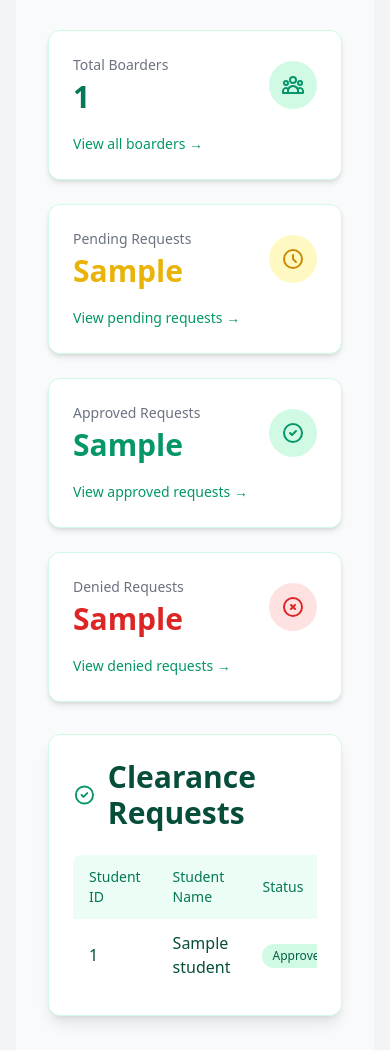
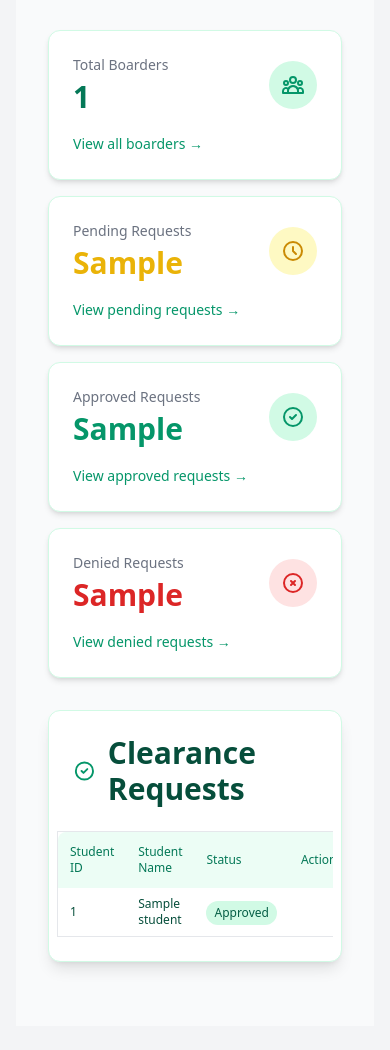
Before and after one commit to lanzy-lanzy/student-clearance-system, a Django app: template templates/core/bh_owner_dashboard.html in a window 390 px wide. Shown: the part 243-1293 px from the top of the page. Run offline with Django 5.2, Linux system fonts and the light colour scheme; the template is opened without the code that fills it: most values are stand-ins (such as "Sample title", 1, 10 or a date in 2020); some libraries are stand-ins or nearby versions.

Commit message:
Add mobile sidebar and enhance layout for owner dashboard and related pages
- Introduced a mobile sidebar for better navigation on smaller screens by including "bh_owner_sidenav_mobile.html" in multiple templates.
- Adjusted grid layouts and spacing in the owner dashboard for improved responsiveness.
- Enhanced table styling in the dashboard to ensure better readability and usability.
- Updated forms and buttons across various templates to maintain consistent styling and improve accessibility.
- Added additional information sections in export and report pages to clarify data contents.
- Cleaned up unnecessary whitespace in templates for better code readability.

```diff
--- /dev/null
+++ b/templates/components/bh_owner_sidenav_mobile.html
@@ -0,0 +1,121 @@
+<div class="pt-5 pb-4">
+    <div class="flex items-center flex-shrink-0 px-4">
+        <svg xmlns="http://www.w3.org/2000/svg" class="h-8 w-8 text-emerald-400" fill="none" viewBox="0 0 20 20" stroke="currentColor">
+            <path d="M10.707 2.293a1 1 0 00-1.414 0l-7 7a1 1 0 001.414 1.414L4 10.414V17a1 1 0 001 1h2a1 1 0 001-1v-2a1 1 0 011-1h2a1 1 0 011 1v2a1 1 0 001 1h2a1 1 0 001-1v-6.586l.293.293a1 1 0 001.414-1.414l-7-7z"/>
+        </svg>
+        <h2 class="ml-3 text-2xl font-bold text-white">BH Owner Portal</h2>
+    </div>
+
+    <div class="mt-5 px-2">
+        <nav class="space-y-2">
+            <!-- Dashboard -->
+            <a href="{% url 'bh_owner_dashboard' %}"
+               class="group flex items-center px-4 py-3 text-base font-medium rounded-md text-white hover:bg-emerald-800">
+                <svg xmlns="http://www.w3.org/2000/svg" class="mr-3 h-6 w-6 text-emerald-300" viewBox="0 0 20 20" fill="currentColor">
+                    <path d="M10.707 2.293a1 1 0 00-1.414 0l-7 7a1 1 0 001.414 1.414L4 10.414V17a1 1 0 001 1h2a1 1 0 001-1v-2a1 1 0 011-1h2a1 1 0 011 1v2a1 1 0 001 1h2a1 1 0 001-1v-6.586l.293.293a1 1 0 001.414-1.414l-7-7z"/>
+                </svg>
+                Dashboard
+            </a>
+
+            <!-- Student Management Section -->
+            <div class="pt-4 pb-1">
+                <p class="px-4 text-xs font-semibold text-gray-400 uppercase tracking-wider">Student Management</p>
+            </div>
+
+            <a href="{% url 'bh_owner_boarders' %}"
+               class="group flex items-center px-4 py-3 text-base font-medium rounded-md text-white hover:bg-emerald-800">
+                <svg xmlns="http://www.w3.org/2000/svg" class="mr-3 h-6 w-6 text-emerald-300" viewBox="0 0 20 20" fill="currentColor">
+                    <path d="M13 6a3 3 0 11-6 0 3 3 0 016 0zM18 8a2 2 0 11-4 0 2 2 0 014 0zM14 15a4 4 0 00-8 0v3h8v-3zM6 8a2 2 0 11-4 0 2 2 0 014 0zM16 18v-3a5.972 5.972 0 00-.75-2.906A3.005 3.005 0 0119 15v3h-3zM4.75 12.094A5.973 5.973 0 004 15v3H1v-3a3 3 0 013.75-2.906z" />
+                </svg>
+                My Boarders
+            </a>
+
+            <a href="{% url 'bh_owner_add_student' %}"
+               class="group flex items-center px-4 py-3 text-base font-medium rounded-md text-white hover:bg-emerald-800">
+                <svg xmlns="http://www.w3.org/2000/svg" class="mr-3 h-6 w-6 text-emerald-300" viewBox="0 0 20 20" fill="currentColor">
+                    <path d="M8 9a3 3 0 100-6 3 3 0 000 6zM8 11a6 6 0 016 6H2a6 6 0 016-6zM16 7a1 1 0 10-2 0v1h-1a1 1 0 100 2h1v1a1 1 0 102 0v-1h1a1 1 0 100-2h-1V7z" />
+                </svg>
+                Add Student
+            </a>
+
+            <!-- Clearance Management Section -->
+            <div class="pt-4 pb-1">
+                <p class="px-4 text-xs font-semibold text-gray-400 uppercase tracking-wider">Clearance Management</p>
+            </div>
+
+            <a href="{% url 'bh_owner_pending_requests' %}"
+               class="group flex items-center px-4 py-3 text-base font-medium rounded-md text-white hover:bg-emerald-800">
+                <svg xmlns="http://www.w3.org/2000/svg" class="mr-3 h-6 w-6 text-emerald-300" viewBox="0 0 20 20" fill="currentColor">
+                    <path fill-rule="evenodd" d="M10 18a8 8 0 100-16 8 8 0 000 16zm1-12a1 1 0 10-2 0v4a1 1 0 00.293.707l2.828 2.829a1 1 0 101.415-1.415L11 9.586V6z" clip-rule="evenodd" />
+                </svg>
+                Pending Requests
+            </a>
+
+            <a href="{% url 'bh_owner_approved_requests' %}"
+               class="group flex items-center px-4 py-3 text-base font-medium rounded-md text-white hover:bg-emerald-800">
+                <svg xmlns="http://www.w3.org/2000/svg" class="mr-3 h-6 w-6 text-emerald-300" viewBox="0 0 20 20" fill="currentColor">
+                    <path fill-rule="evenodd" d="M16.707 5.293a1 1 0 010 1.414l-8 8a1 1 0 01-1.414 0l-4-4a1 1 0 011.414-1.414L8 12.586l7.293-7.293a1 1 0 011.414 0z" clip-rule="evenodd" />
+                </svg>
+                Approved Requests
+            </a>
+
+            <a href="{% url 'bh_owner_denied_requests' %}"
+               class="group flex items-center px-4 py-3 text-base font-medium rounded-md text-white hover:bg-emerald-800">
+                <svg xmlns="http://www.w3.org/2000/svg" class="mr-3 h-6 w-6 text-emerald-300" viewBox="0 0 20 20" fill="currentColor">
+                    <path fill-rule="evenodd" d="M4.293 4.293a1 1 0 011.414 0L10 8.586l4.293-4.293a1 1 0 111.414 1.414L11.414 10l4.293 4.293a1 1 0 01-1.414 1.414L10 11.414l-4.293 4.293a1 1 0 01-1.414-1.414L8.586 10 4.293 5.707a1 1 0 010-1.414z" clip-rule="evenodd" />
+                </svg>
+                Denied Requests
+            </a>
+
+            <a href="{% url 'bh_owner_clearance_history' %}"
+               class="group flex items-center px-4 py-3 text-base font-medium rounded-md text-white hover:bg-emerald-800">
+                <svg xmlns="http://www.w3.org/2000/svg" class="mr-3 h-6 w-6 text-emerald-300" viewBox="0 0 20 20" fill="currentColor">
+                    <path fill-rule="evenodd" d="M4 4a2 2 0 012-2h4.586A2 2 0 0112 2.586L15.414 6A2 2 0 0116 7.414V16a2 2 0 01-2 2H6a2 2 0 01-2-2V4zm2 6a1 1 0 011-1h6a1 1 0 110 2H7a1 1 0 01-1-1zm1 3a1 1 0 100 2h6a1 1 0 100-2H7z" clip-rule="evenodd" />
+                </svg>
+                Clearance History
+            </a>
+
+            <!-- Reports Section -->
+            <div class="pt-4 pb-1">
+                <p class="px-4 text-xs font-semibold text-gray-400 uppercase tracking-wider">Reports</p>
+            </div>
+
+            <a href="{% url 'bh_owner_generate_reports' %}"
+               class="group flex items-center px-4 py-3 text-base font-medium rounded-md text-white hover:bg-emerald-800">
+                <svg xmlns="http://www.w3.org/2000/svg" class="mr-3 h-6 w-6 text-emerald-300" viewBox="0 0 20 20" fill="currentColor">
+                    <path fill-rule="evenodd" d="M6 2a2 2 0 00-2 2v12a2 2 0 002 2h8a2 2 0 002-2V7.414A2 2 0 0015.414 6L12 2.586A2 2 0 0010.586 2H6zm2 10a1 1 0 10-2 0v3a1 1 0 102 0v-3zm4-1a1 1 0 011 1v3a1 1 0 11-2 0v-3a1 1 0 011-1zm4-1a1 1 0 10-2 0v3a1 1 0 102 0v-3z" clip-rule="evenodd" />
+                </svg>
+                Generate Reports
+            </a>
+
+            <a href="{% url 'bh_owner_export_data' %}"
+               class="group flex items-center px-4 py-3 text-base font-medium rounded-md text-white hover:bg-emerald-800">
+                <svg xmlns="http://www.w3.org/2000/svg" class="mr-3 h-6 w-6 text-emerald-300" viewBox="0 0 20 20" fill="currentColor">
+                    <path fill-rule="evenodd" d="M3 17a1 1 0 011-1h12a1 1 0 110 2H4a1 1 0 01-1-1zm3.293-7.707a1 1 0 011.414 0L9 10.586V3a1 1 0 112 0v7.586l1.293-1.293a1 1 0 111.414 1.414l-3 3a1 1 0 01-1.414 0l-3-3a1 1 0 010-1.414z" clip-rule="evenodd" />
+                </svg>
+                Export Data
+            </a>
+
+            <!-- Profile & Logout -->
+            <div class="pt-4 pb-1">
+                <p class="px-4 text-xs font-semibold text-gray-400 uppercase tracking-wider">Account</p>
+            </div>
+
+            <a href="{% url 'bh_owner_profile' %}"
+               class="group flex items-center px-4 py-3 text-base font-medium rounded-md text-white hover:bg-emerald-800">
+                <svg xmlns="http://www.w3.org/2000/svg" class="mr-3 h-6 w-6 text-emerald-300" viewBox="0 0 20 20" fill="currentColor">
+                    <path fill-rule="evenodd" d="M18 10a8 8 0 11-16 0 8 8 0 0116 0zm-6-3a2 2 0 11-4 0 2 2 0 014 0zm-2 4a5 5 0 00-4.546 2.916A5.986 5.986 0 0010 16a5.986 5.986 0 004.546-2.084A5 5 0 0010 11z" clip-rule="evenodd" />
+                </svg>
+                My Profile
+            </a>
+
+            <a href="{% url 'logout' %}"
+               class="group flex items-center px-4 py-3 text-base font-medium rounded-md text-white hover:bg-red-700">
+                <svg xmlns="http://www.w3.org/2000/svg" class="mr-3 h-6 w-6 text-red-300" viewBox="0 0 20 20" fill="currentColor">
+                    <path fill-rule="evenodd" d="M3 3a1 1 0 00-1 1v12a1 1 0 102 0V4a1 1 0 00-1-1zm10.293 9.293a1 1 0 001.414 1.414l3-3a1 1 0 000-1.414l-3-3a1 1 0 10-1.414 1.414L14.586 9H7a1 1 0 100 2h7.586l-1.293 1.293z" clip-rule="evenodd"/>
+                </svg>
+                Logout
+            </a>
+        </nav>
+    </div>
+</div>
--- a/templates/core/bh_owner_add_student.html
+++ b/templates/core/bh_owner_add_student.html
@@ -3,6 +3,10 @@
 
 {% block sidebar %}
 {% include "components/bh_owner_sidenav.html" %}
+{% endblock %}
+
+{% block sidebar_mobile %}
+{% include "components/bh_owner_sidenav_mobile.html" %}
 {% endblock %}
 
 {% block content %}
--- a/templates/core/bh_owner_approved_requests.html
+++ b/templates/core/bh_owner_approved_requests.html
@@ -3,6 +3,10 @@
 
 {% block sidebar %}
 {% include "components/bh_owner_sidenav.html" %}
+{% endblock %}
+
+{% block sidebar_mobile %}
+{% include "components/bh_owner_sidenav_mobile.html" %}
 {% endblock %}
 
 {% block content %}
--- a/templates/core/bh_owner_boarders.html
+++ b/templates/core/bh_owner_boarders.html
@@ -3,6 +3,10 @@
 
 {% block sidebar %}
 {% include "components/bh_owner_sidenav.html" %}
+{% endblock %}
+
+{% block sidebar_mobile %}
+{% include "components/bh_owner_sidenav_mobile.html" %}
 {% endblock %}
 
 {% block content %}
--- a/templates/core/bh_owner_clearance_history.html
+++ b/templates/core/bh_owner_clearance_history.html
@@ -3,6 +3,10 @@
 
 {% block sidebar %}
 {% include "components/bh_owner_sidenav.html" %}
+{% endblock %}
+
+{% block sidebar_mobile %}
+{% include "components/bh_owner_sidenav_mobile.html" %}
 {% endblock %}
 
 {% block content %}
--- a/templates/core/bh_owner_dashboard.html
+++ b/templates/core/bh_owner_dashboard.html
@@ -3,6 +3,10 @@
 
 {% block sidebar %}
 {% include "components/bh_owner_sidenav.html" %}
+{% endblock %}
+
+{% block sidebar_mobile %}
+{% include "components/bh_owner_sidenav_mobile.html" %}
 {% endblock %}
 
 {% block content %}
@@ -26,7 +30,7 @@
         </div>
 
         <!-- Stats Cards -->
-        <div class="grid grid-cols-1 md:grid-cols-2 lg:grid-cols-4 gap-6 mb-8">
+        <div class="grid grid-cols-1 sm:grid-cols-2 lg:grid-cols-4 gap-4 sm:gap-6 mb-8">
             <!-- Total Boarders Card -->
             <div class="bg-white rounded-xl shadow-md p-6 border border-emerald-100 hover:shadow-lg transition-shadow duration-300">
                 <div class="flex items-center justify-between">
@@ -111,45 +115,47 @@
                 </div>
             </div>
 
-            <div class="overflow-x-auto">
+            <div class="overflow-x-auto -mx-4 sm:mx-0">
+                <div class="inline-block min-w-full align-middle">
+                    <div class="overflow-hidden shadow-sm border border-gray-200 sm:rounded-lg">
                         <table class="min-w-full bg-white rounded-lg overflow-hidden">
                             <thead class="bg-emerald-50">
                                 <tr>
-                            <th class="px-4 py-3 text-left text-sm font-medium text-emerald-700">Student ID</th>
-                            <th class="px-4 py-3 text-left text-sm font-medium text-emerald-700">Student Name</th>
-                            <th class="px-4 py-3 text-left text-sm font-medium text-emerald-700">Status</th>
-                            <th class="px-4 py-3 text-left text-sm font-medium text-emerald-700">Actions</th>
+                                    <th class="px-3 sm:px-4 py-3 text-left text-xs sm:text-sm font-medium text-emerald-700">Student ID</th>
+                                    <th class="px-3 sm:px-4 py-3 text-left text-xs sm:text-sm font-medium text-emerald-700">Student Name</th>
+                                    <th class="px-3 sm:px-4 py-3 text-left text-xs sm:text-sm font-medium text-emerald-700">Status</th>
+                                    <th class="px-3 sm:px-4 py-3 text-left text-xs sm:text-sm font-medium text-emerald-700">Actions</th>
                                 </tr>
                             </thead>
                             <tbody class="divide-y divide-emerald-100">
                         {% for request in clearance_requests %}
                         <tr class="hover:bg-emerald-50 transition-colors duration-200">
-                            <td class="px-4 py-3 text-emerald-900">{{ request.student.student_id }}</td>
-                            <td class="px-4 py-3 font-medium text-emerald-900">{{ request.student.get_full_name }}</td>
-                            <td class="px-4 py-3">
+                            <td class="px-3 sm:px-4 py-2 sm:py-3 text-xs sm:text-sm text-emerald-900">{{ request.student.student_id }}</td>
+                            <td class="px-3 sm:px-4 py-2 sm:py-3 text-xs sm:text-sm font-medium text-emerald-900">{{ request.student.get_full_name }}</td>
+                            <td class="px-3 sm:px-4 py-2 sm:py-3">
                                 {% if request.status == 'approved' %}
-                                    <span class="inline-flex items-center px-2.5 py-1 rounded-full text-xs font-medium bg-emerald-100 text-emerald-800">
+                                    <span class="inline-flex items-center px-2 py-1 rounded-full text-xs font-medium bg-emerald-100 text-emerald-800">
                                         Approved
                                     </span>
                                 {% elif request.status == 'denied' %}
-                                    <span class="inline-flex items-center px-2.5 py-1 rounded-full text-xs font-medium bg-red-100 text-red-800">
+                                    <span class="inline-flex items-center px-2 py-1 rounded-full text-xs font-medium bg-red-100 text-red-800">
                                         Denied
                                     </span>
                                 {% else %}
-                                    <span class="inline-flex items-center px-2.5 py-1 rounded-full text-xs font-medium bg-yellow-100 text-yellow-800">
+                                    <span class="inline-flex items-center px-2 py-1 rounded-full text-xs font-medium bg-yellow-100 text-yellow-800">
                                         Pending
                                     </span>
                                 {% endif %}
                             </td>
-                            <td class="px-4 py-3">
+                            <td class="px-3 sm:px-4 py-2 sm:py-3">
                                 {% if request.status == 'pending' %}
-                                    <div class="flex gap-2">
+                                    <div class="flex flex-col sm:flex-row gap-2">
                                         <button onclick="approveRequest({{ request.id }})"
-                                                class="bg-emerald-500 hover:bg-emerald-600 text-white px-4 py-2 rounded-lg text-sm font-medium">
+                                                class="bg-emerald-500 hover:bg-emerald-600 text-white px-2 sm:px-4 py-1 sm:py-2 rounded-lg text-xs sm:text-sm font-medium">
                                             Approve
                                         </button>
                                         <button onclick="showDenialModal({{ request.id }})"
-                                                class="bg-red-500 hover:bg-red-600 text-white px-4 py-2 rounded-lg text-sm font-medium"
+                                                class="bg-red-500 hover:bg-red-600 text-white px-2 sm:px-4 py-1 sm:py-2 rounded-lg text-xs sm:text-sm font-medium"
                                                 type="button">
                                             Deny
                                         </button>
@@ -164,32 +170,34 @@
                 </div>
             </div>
         </div>
+    </div>
+</div>
 
 <!-- Denial Modal -->
 <div id="denialModal" class="fixed inset-0 bg-gray-600 bg-opacity-50 hidden overflow-y-auto h-full w-full z-50">
-    <div class="relative top-20 mx-auto p-5 border w-full max-w-md shadow-lg rounded-md bg-white">
+    <div class="relative top-20 mx-auto p-4 sm:p-5 border w-full max-w-xs sm:max-w-md shadow-lg rounded-md bg-white">
         <div class="mt-3 text-center">
-            <div class="mx-auto flex items-center justify-center h-12 w-12 rounded-full bg-red-100">
-                <svg class="h-6 w-6 text-red-600" fill="none" stroke="currentColor" viewBox="0 0 24 24">
+            <div class="mx-auto flex items-center justify-center h-10 w-10 sm:h-12 sm:w-12 rounded-full bg-red-100">
+                <svg class="h-5 w-5 sm:h-6 sm:w-6 text-red-600" fill="none" stroke="currentColor" viewBox="0 0 24 24">
                     <path stroke-linecap="round" stroke-linejoin="round" stroke-width="2" d="M12 9v2m0 4h.01m-6.938 4h13.856c1.54 0 2.502-1.667 1.732-3L13.732 4c-.77-1.333-2.694-1.333-3.464 0L3.34 16c-.77 1.333.192 3 1.732 3z" />
                 </svg>
             </div>
-            <h3 class="text-lg leading-6 font-medium text-gray-900 mt-2">Deny Clearance Request</h3>
-            <div class="mt-2 px-7 py-3">
-                <p class="text-sm text-gray-500 mb-4">Please provide a reason for denying this clearance request.</p>
+            <h3 class="text-base sm:text-lg leading-6 font-medium text-gray-900 mt-2">Deny Clearance Request</h3>
+            <div class="mt-2 px-3 sm:px-7 py-3">
+                <p class="text-xs sm:text-sm text-gray-500 mb-4">Please provide a reason for denying this clearance request.</p>
                 <form id="denialForm" method="POST" action="">
                     {% csrf_token %}
                     <input type="hidden" name="status" value="denied">
                     <textarea id="remarks" name="remarks" rows="4" required
-                              class="w-full px-3 py-2 text-gray-700 border rounded-lg focus:outline-none focus:ring-2 focus:ring-red-600"
+                              class="w-full px-3 py-2 text-xs sm:text-sm text-gray-700 border rounded-lg focus:outline-none focus:ring-2 focus:ring-red-600"
                               placeholder="Enter reason for denial"></textarea>
-                    <div class="flex items-center justify-between mt-4">
+                    <div class="flex flex-col sm:flex-row items-center sm:justify-between gap-2 mt-4">
                         <button type="button" onclick="closeDenialModal()"
-                                class="px-4 py-2 bg-gray-200 text-gray-800 text-base font-medium rounded-md shadow-sm hover:bg-gray-300 focus:outline-none focus:ring-2 focus:ring-gray-300">
+                                class="w-full sm:w-auto px-3 sm:px-4 py-1.5 sm:py-2 bg-gray-200 text-gray-800 text-xs sm:text-sm font-medium rounded-md shadow-sm hover:bg-gray-300 focus:outline-none focus:ring-2 focus:ring-gray-300">
                             Cancel
                         </button>
                         <button type="submit"
-                                class="px-4 py-2 bg-red-600 text-white text-base font-medium rounded-md shadow-sm hover:bg-red-700 focus:outline-none focus:ring-2 focus:ring-red-500">
+                                class="w-full sm:w-auto px-3 sm:px-4 py-1.5 sm:py-2 bg-red-600 text-white text-xs sm:text-sm font-medium rounded-md shadow-sm hover:bg-red-700 focus:outline-none focus:ring-2 focus:ring-red-500">
                             Deny Request
                         </button>
                     </div>
--- a/templates/core/bh_owner_denied_requests.html
+++ b/templates/core/bh_owner_denied_requests.html
@@ -3,6 +3,10 @@
 
 {% block sidebar %}
 {% include "components/bh_owner_sidenav.html" %}
+{% endblock %}
+
+{% block sidebar_mobile %}
+{% include "components/bh_owner_sidenav_mobile.html" %}
 {% endblock %}
 
 {% block content %}
--- a/templates/core/bh_owner_export_data.html
+++ b/templates/core/bh_owner_export_data.html
@@ -3,6 +3,10 @@
 
 {% block sidebar %}
 {% include "components/bh_owner_sidenav.html" %}
+{% endblock %}
+
+{% block sidebar_mobile %}
+{% include "components/bh_owner_sidenav_mobile.html" %}
 {% endblock %}
 
 {% block content %}
--- a/templates/core/bh_owner_generate_reports.html
+++ b/templates/core/bh_owner_generate_reports.html
@@ -3,6 +3,10 @@
 
 {% block sidebar %}
 {% include "components/bh_owner_sidenav.html" %}
+{% endblock %}
+
+{% block sidebar_mobile %}
+{% include "components/bh_owner_sidenav_mobile.html" %}
 {% endblock %}
 
 {% block content %}
--- a/templates/core/bh_owner_pending_requests.html
+++ b/templates/core/bh_owner_pending_requests.html
@@ -3,6 +3,10 @@
 
 {% block sidebar %}
 {% include "components/bh_owner_sidenav.html" %}
+{% endblock %}
+
+{% block sidebar_mobile %}
+{% include "components/bh_owner_sidenav_mobile.html" %}
 {% endblock %}
 
 {% block content %}
--- a/templates/core/bh_owner_profile.html
+++ b/templates/core/bh_owner_profile.html
@@ -3,6 +3,10 @@
 
 {% block sidebar %}
 {% include "components/bh_owner_sidenav.html" %}
+{% endblock %}
+
+{% block sidebar_mobile %}
+{% include "components/bh_owner_sidenav_mobile.html" %}
 {% endblock %}
 
 {% block content %}
```
Also changed, not shown: db.sqlite3. Lines whose indentation alone changed are shown as unchanged.
